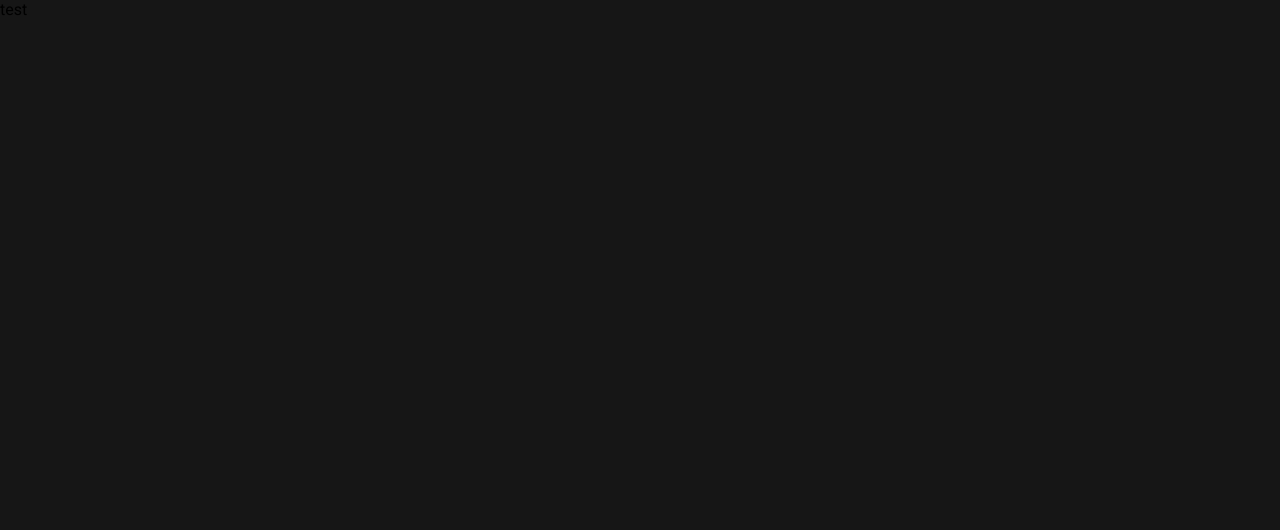
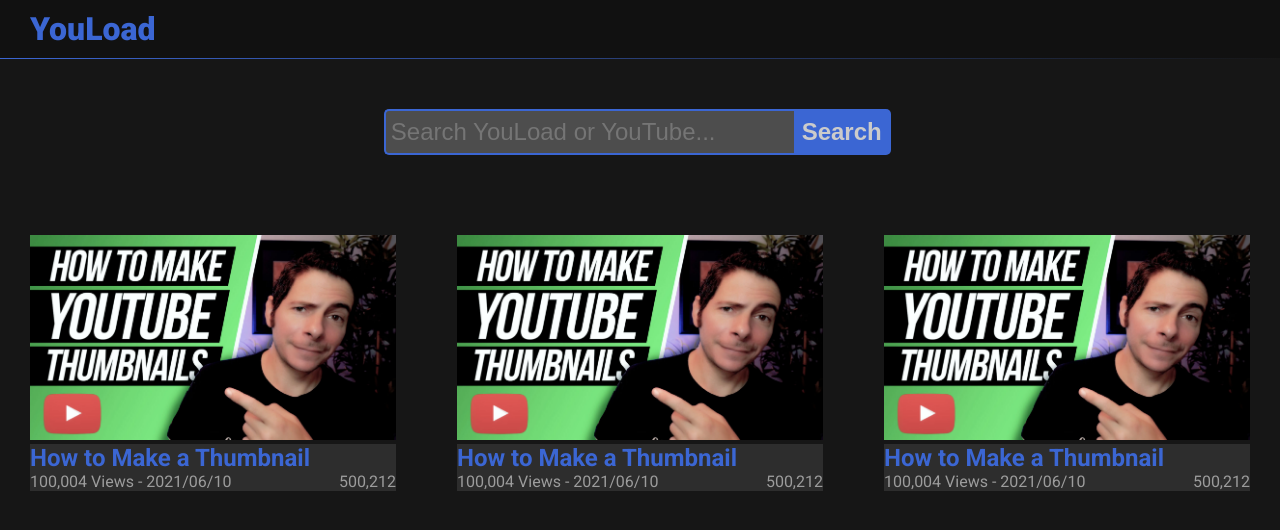
Before and after one commit to leighton-tidwell/youload, a website: page public/youload.html in a window 1280 px wide. Drawn offline with Linux system fonts and the light colour scheme.

Commit message:
added YouLoad page

```diff
--- a/public/css/youload.css
+++ b/public/css/youload.css
@@ -20,13 +20,20 @@
 
 }
 
-.wrapper{
-  width: 90%;
-  margin: 0 auto;
+h1, h2, h3{
+  margin: 0;
 }
 
-.header{
+
+header{
   background: var(--dark-black);
+  padding: 10px 30px;
+}
+
+header h1{
+  color: var(--primary-text);
+  font-weight: 800;
+  font-size: 2em;
 }
 
 .divider {
@@ -36,3 +43,78 @@
 background: -webkit-linear-gradient(90deg, rgba(59,102,211,1) 0%, rgba(59,102,211,0) 100%);
 background: linear-gradient(90deg, rgba(59,102,211,1) 0%, rgba(59,102,211,0) 100%);
 }
+
+.search{
+  padding-top: 50px;
+  padding-bottom: 50px;
+}
+
+.search-form{
+ /* put a margin here for sizing */
+  margin: 0 auto;
+  width: 40%;
+}
+
+.search-input{
+  width: 79%;
+  border-top: 2px solid var(--primary-text);
+  border-left: 2px solid var(--primary-text);
+  border-bottom: 2px solid var(--primary-text);
+  border-top-left-radius: 5px;
+  border-bottom-left-radius: 5px;
+  background: #4d4d4d;
+  font-size: 1.5em;
+  outline: none;
+  padding: .3em .2em;
+  color: var(--submit-text-color);
+}
+
+.search-submit{
+  margin-left: -.5em;
+  border-top: 2px solid var(--primary-text);
+  border-bottom: 2px solid var(--primary-text);
+  border-right: 2px solid var(--primary-text);
+  border-top-right-radius: 5px;
+  border-bottom-right-radius: 5px;
+  border-left: none;
+  background: var(--primary-text);
+  color: var(--submit-text-color);
+  cursor: pointer;
+  font-size: 1.5em;
+  font-weight: 600;
+  padding: .3em 0;
+  width: 19%;
+}
+
+.wrapper {
+  display: grid;
+  grid-template-columns: repeat(3, 1fr);
+  gap: 5%;
+  grid-auto-rows: 100px;
+}
+
+.video-grid{
+  padding: 30px;
+}
+
+.wrapper img{
+  max-width: 100%;
+}
+
+.video-element{
+  height: 100%;
+}
+
+.video-description{
+  color:var(--primary-text);
+  background: var(--light-grey);
+}
+
+.video-rating{
+  float: right;
+}
+
+.video-description span{
+  color: var(--secondary-text);
+  margin: 0;
+}
--- a/public/youload.html
+++ b/public/youload.html
@@ -7,7 +7,46 @@
 </head>
 
 <body>
+  <header>
+    <h1>YouLoad</h1>
+  </header>
+<div class="divider"></div>
+<section class="search">
+  <div class="search-form">
+    <input type="text" class="search-input" name="query" placeholder="Search YouLoad or YouTube...">
+    <input type="submit" class="search-submit" value="Search">
+  </div>
+</section>
+<section class="video-grid">
+  <div class="wrapper">
+    <div class="video-element">
+      <img src="images/thumbnail.jpg"/>
+      <div class="video-description">
+        <h2>How to Make a Thumbnail</h2>
+        <span class="video-stats">100,004 Views - 2021/06/10</span>
+        <span class="video-rating">500,212</span>
+      </div>
+    </div>
+    <div class="video-element">
+      <img src="images/thumbnail.jpg"/>
+      <div class="video-description">
+        <h2>How to Make a Thumbnail</h2>
+        <span class="video-stats">100,004 Views - 2021/06/10</span>
+        <span class="video-rating">500,212</span>
+      </div>
+    </div>
+    <div class="video-element">
+      <img src="images/thumbnail.jpg"/>
+      <div class="video-description">
+        <h2>How to Make a Thumbnail</h2>
+        <span class="video-stats">100,004 Views - 2021/06/10</span>
+        <span class="video-rating">500,212</span>
+      </div>
+    </div>
+  </div>
+</section>
 
-  test
+
+
 </body>
 </html>
```
Also changed, not shown: public/images/thumbnail.jpg (added).
